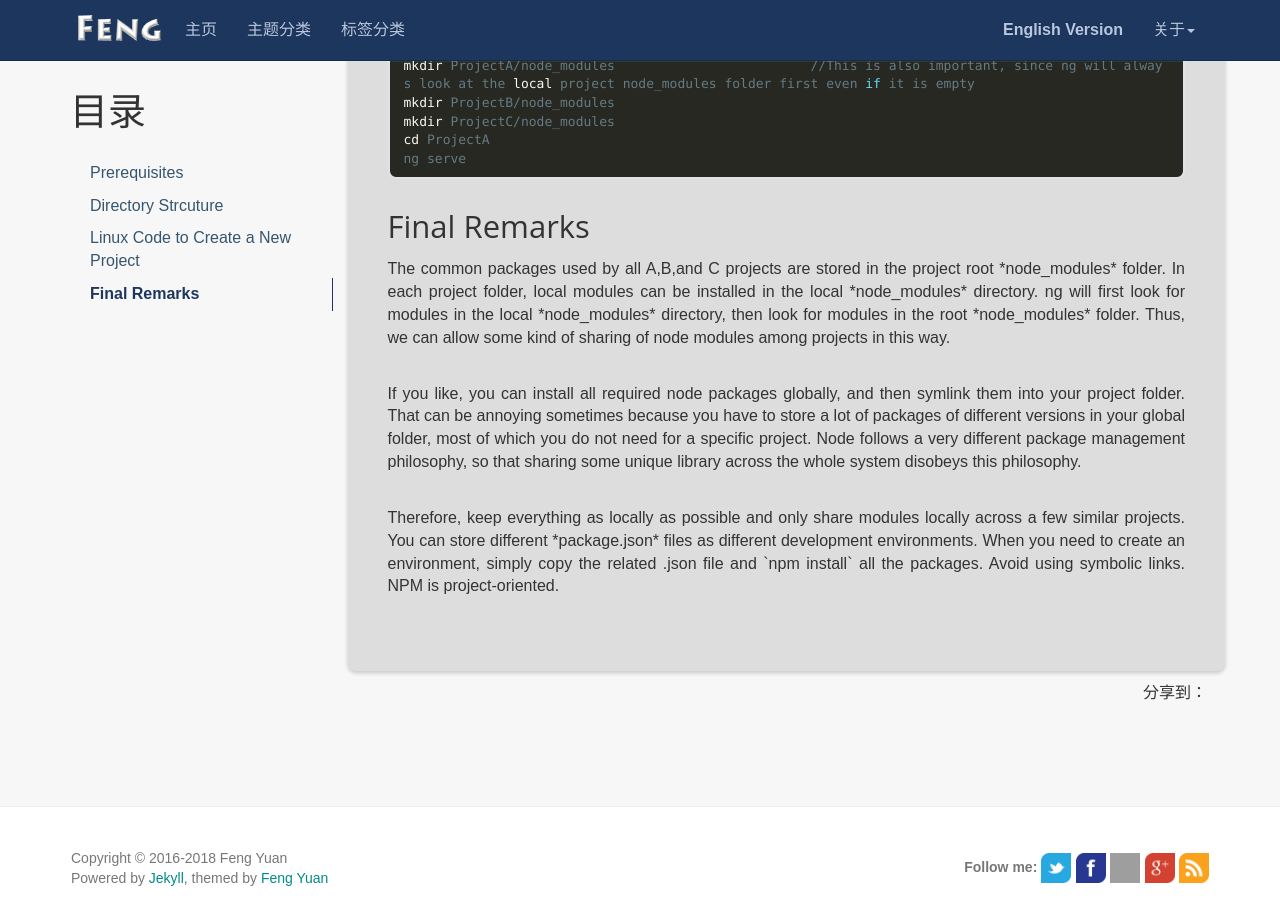
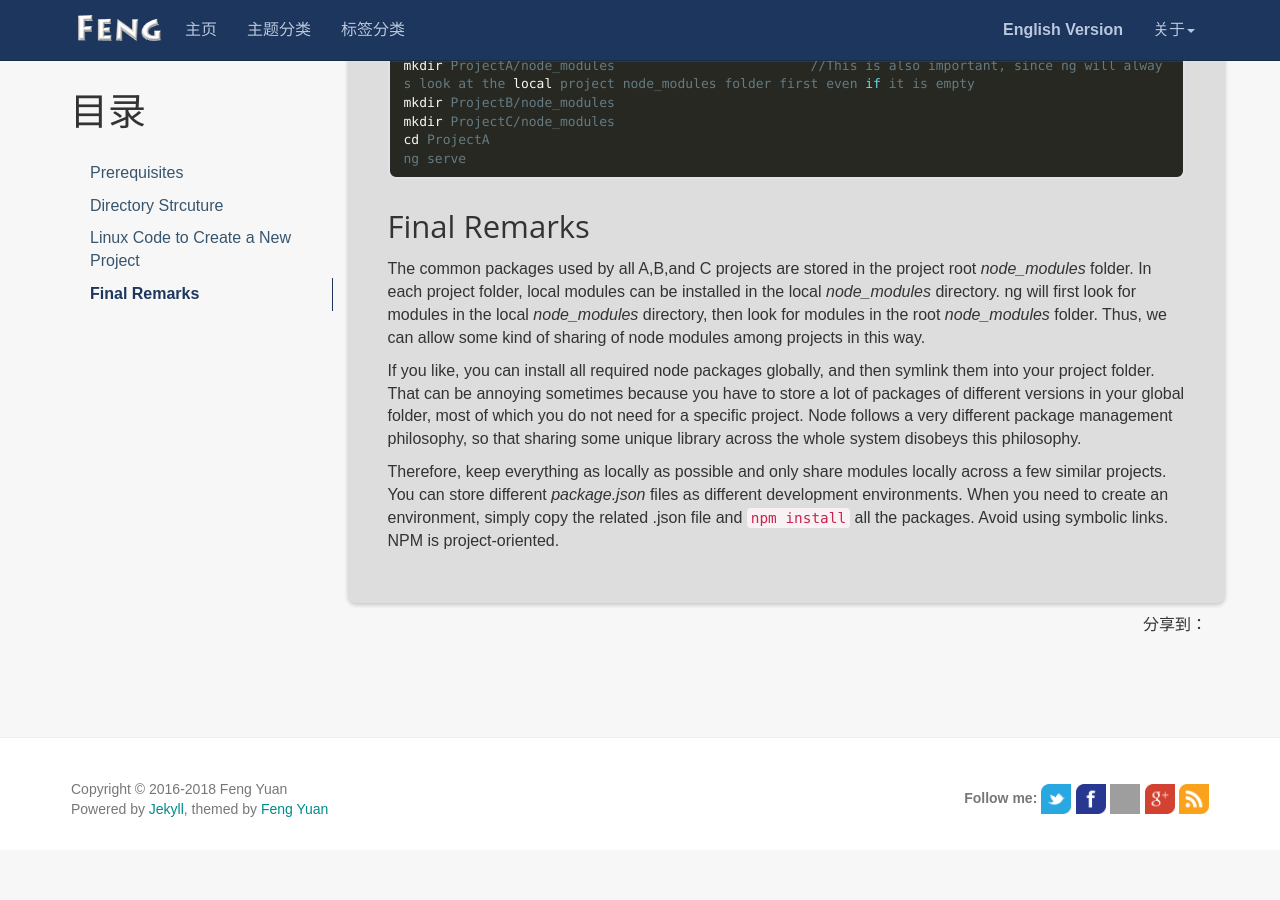
Before and after one commit to fengyuanblog/fengyuanblog.github.io, a Jekyll site: the page built from _posts/2018-02-25-Node_Package_Manager.md, in a window 1280 px wide and 900 px high, scrolled down 1509 px. Built offline with Jekyll 4.4.1, drawn with Linux system fonts in a browser that asks for light colours; nearby versions of some CDN libraries; comment, search, counter and statistics services are not loaded; after the commit the page ends 2359 px from its top, so only the background shows below that; grey boxes are pictures that could not be loaded.

Commit message:
2018_02_25_Final

```diff
--- a/_posts/2018-02-25-Node_Package_Manager.md
+++ b/_posts/2018-02-25-Node_Package_Manager.md
@@ -70,12 +70,10 @@ ng serve
 
 ## Final Remarks
 
-<div style="text-align: justify">
 The common packages used by all A,B,and C projects are stored in the project root *node_modules* folder. In each project folder, local modules can be installed in the local *node_modules* directory. ng will first look for modules in the local *node_modules* directory, then look for modules in the root *node_modules* folder. Thus, we can allow some kind of sharing of node modules among projects in this way.
-</div><br/>
-<div style="text-align: justify">
+
+
 If you like, you can install all required node packages globally, and then symlink them into your project folder. That can be annoying sometimes because you have to store a lot of packages of different versions in your global folder, most of which you do not need for a specific project. Node follows a very different package management philosophy, so that sharing some unique library across the whole system disobeys this philosophy.
-</div><br/>
-<div style="text-align: justify">
+
+
 Therefore, keep everything as locally as possible and only share modules locally across a few similar projects. You can store different *package.json* files as different development environments. When you need to create an environment, simply copy the related .json file and `npm install` all the packages. Avoid using symbolic links. NPM is project-oriented.
-</div><br/>
```
